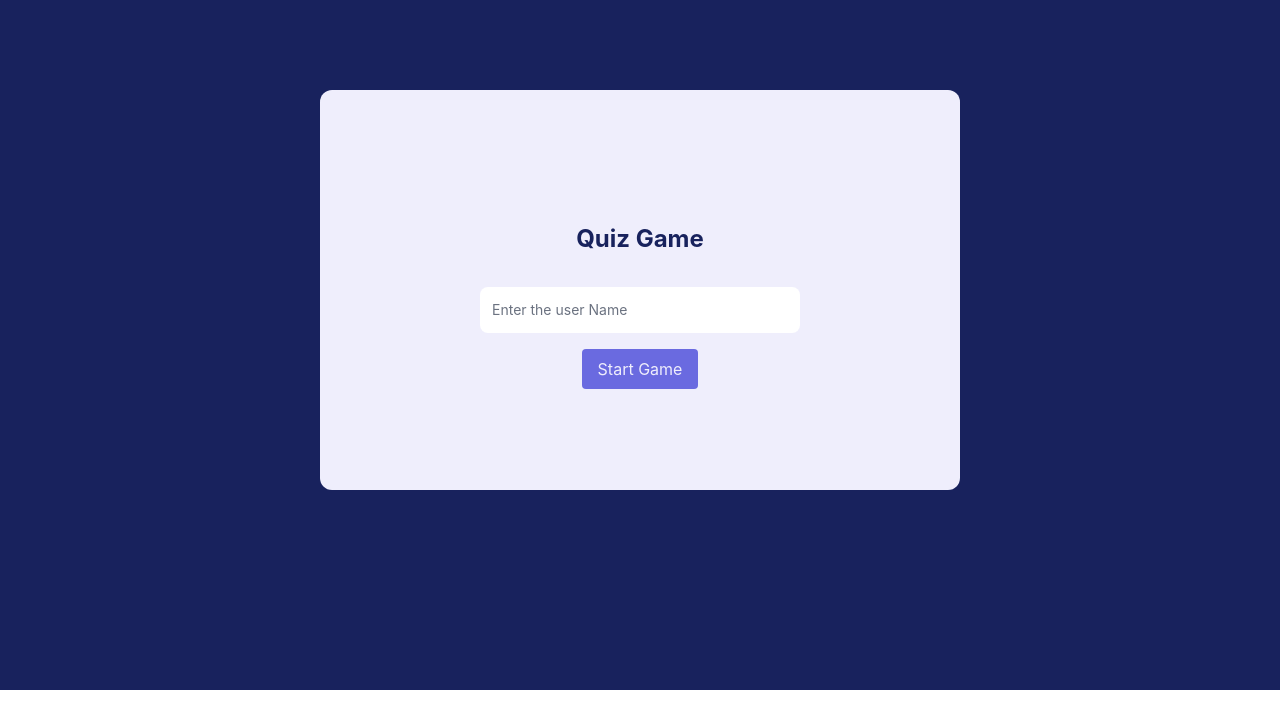
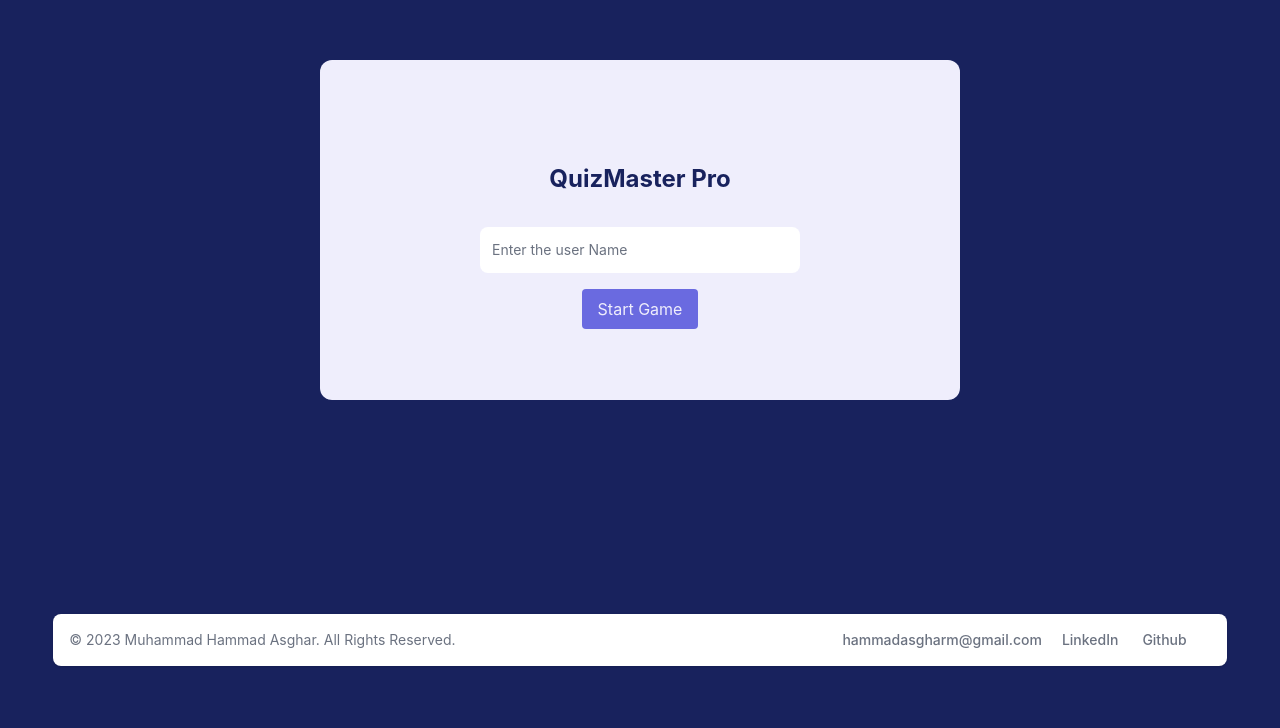
Before and after one commit to Muhammad-Hammad-Asghar-56/React-Quiz, a React (Create React App) app: page / in a window 1280 px wide. Shown: the part 110-838 px from the top of the page. After the commit the page ends 800 px from the top, so only its background shows below. Built offline with nearby package versions, Linux system fonts and the light colour scheme.

Commit message:
Add footer

```diff
--- a/src/App.js
+++ b/src/App.js
@@ -10,12 +10,13 @@ import {
 } from "react-router-dom";
 import CongratPage from './Component/CongratPage';
 import CategoriesPage from './Component/CategoriesPage';
+import Footer from './Component/Footer';
 
 
 function App() {
   return (
     <Router>
-    <div className="App w-[100vw] h-[100vh] flex items-center justify-center  bg-darkBlue">
+    <div className="App w-[100vw] h-[85vh] flex items-center justify-center  bg-darkBlue">
       <div id="adsense-top" class="adsense-unit"></div>
       <Routes>
         <Route path="/" element={<RegisterPage/>} />
@@ -23,6 +24,7 @@ function App() {
         <Route path="/:username/:Category/Quiz/:round/" element={<QuizPage/>} />
         <Route path="/:username/Complete/:Category/:round" element={<CongratPage/>}/>
       </Routes>
+    <Footer/>
     </div>
   </Router>
 
--- /dev/null
+++ b/src/Component/Footer.jsx
@@ -0,0 +1,27 @@
+import React from 'react'
+
+const Footer = () => {
+    return (
+
+        <footer class="bg-white absolute bottom-6 w-11/12 rounded-lg shadow mx-10">
+            <div class="mx-auto max-w-screen-xl p-4 md:flex md:items-center md:justify-between">
+                <span class="text-sm text-gray-500 sm:text-center ">© 2023 Muhammad Hammad Asghar. All Rights Reserved.
+                </span>
+                <ul class="flex flex-wrap items-center mt-3 text-sm font-medium text-gray-500 sm:mt-0">
+                    <li className="mx-5">
+                        <p>hammadasgharm@gmail.com</p>
+                    </li>
+                    <li>
+                        <a href="#" class="mr-4 hover:underline md:mr-6 ">LinkedIn</a>
+                    </li>
+                    <li>
+                        <a href="#" class="mr-4 hover:underline md:mr-6">Github</a>
+                    </li>
+                </ul>
+            </div>
+        </footer>
+
+    )
+}
+
+export default Footer
--- a/src/Component/RegisterPage.jsx
+++ b/src/Component/RegisterPage.jsx
@@ -18,7 +18,7 @@ const RegisterPage = () => {
       <div className='w-[90%] h-[90%] sm:w-1/2 sm:h-2/3 text-darkBlue rounded-md'>
         <div className='flex flex-col items-center justify-center h-full'>
           <div className='text-center font-bold text-2xl my-8'>
-            Quiz Game
+              QuizMaster Pro
           </div>
           <div className='w-full flex flex-col items-center gap-2'>
             <div className="relative w-full">
--- a/src/index.css
+++ b/src/index.css
@@ -9,6 +9,7 @@ body {
   -webkit-font-smoothing: antialiased;
   -moz-osx-font-smoothing: grayscale;
   overflow: hidden !important;
+  background-color: #18225D !important;
 }
 
 code {
```
